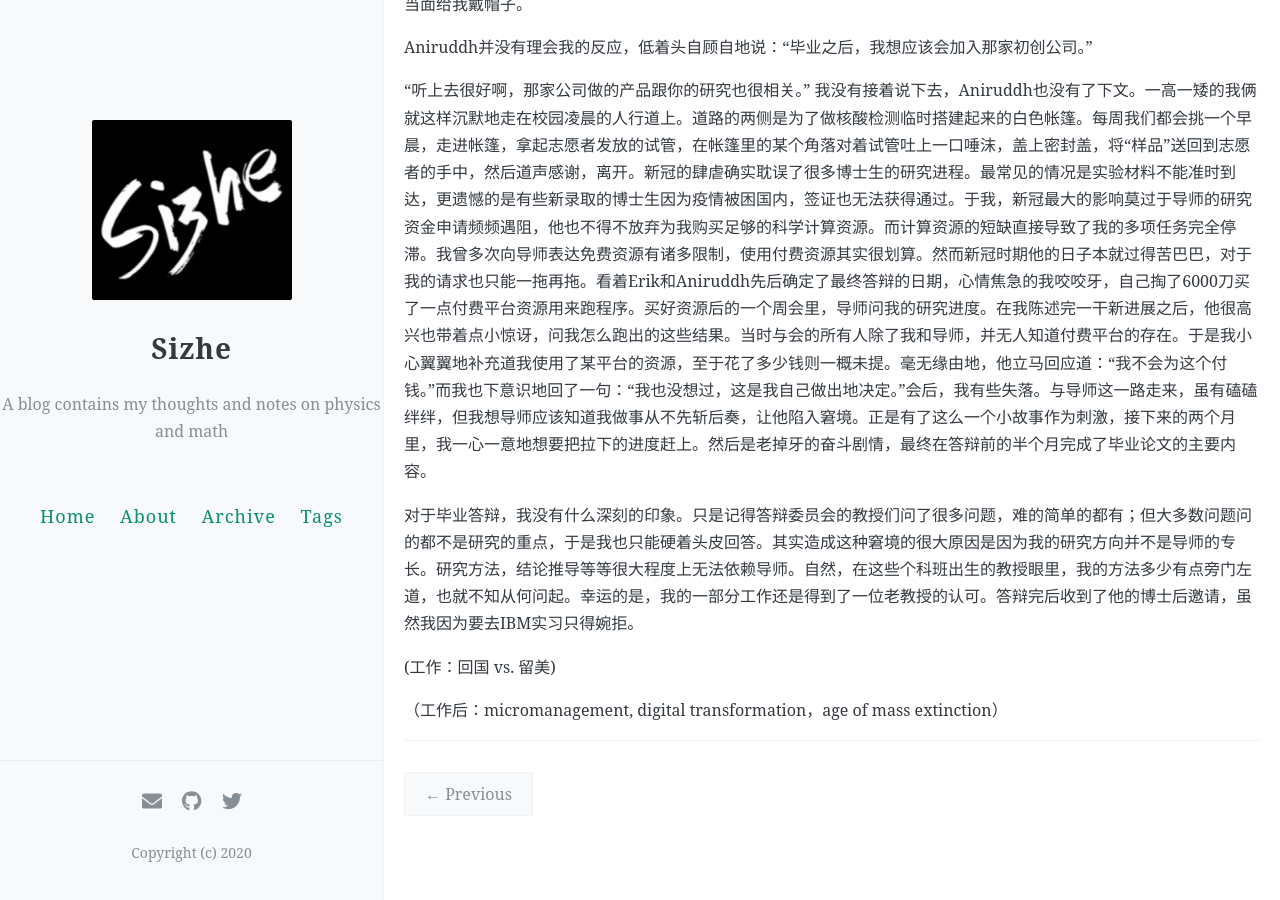
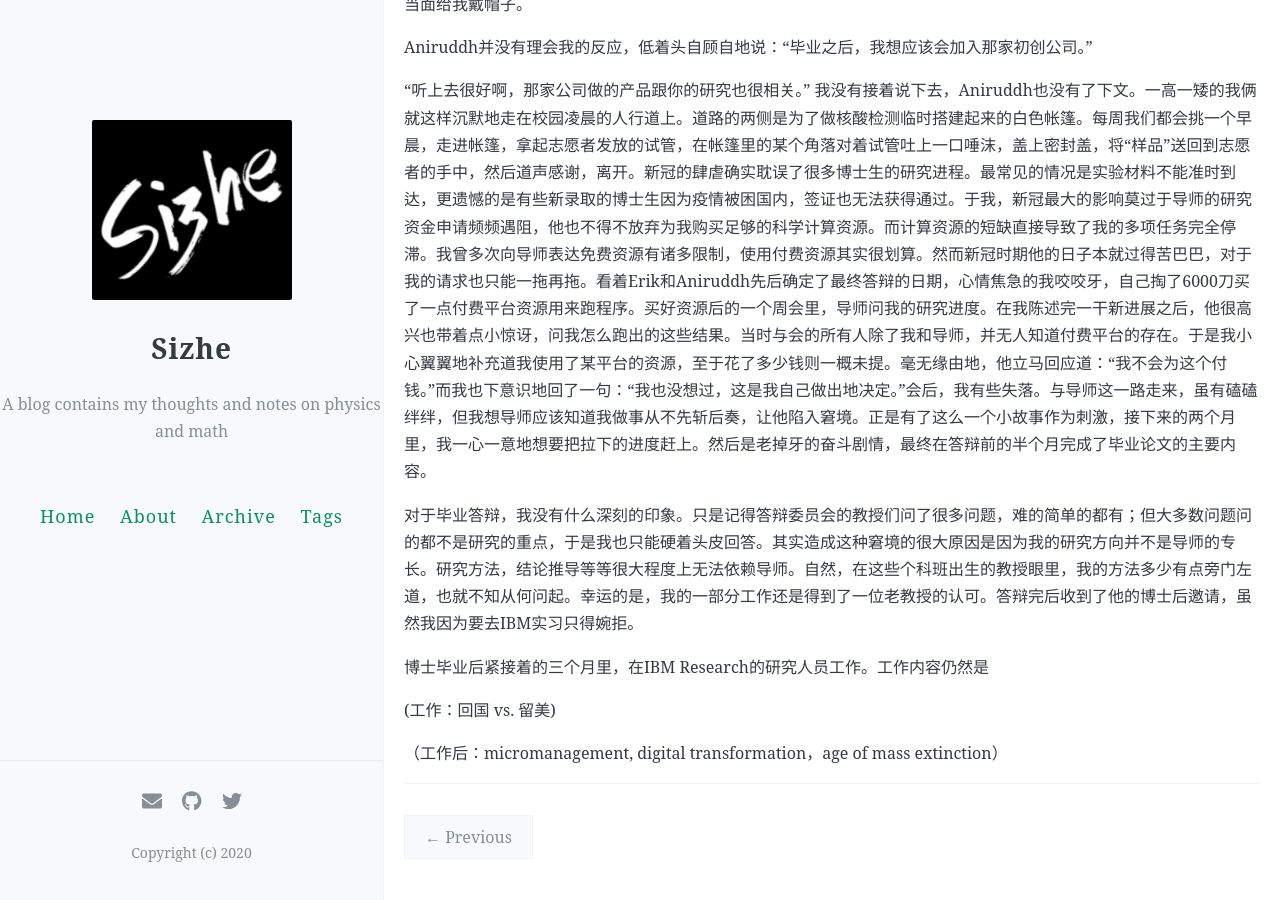
Before and after one commit to Lonitch/Lonitch.github.io, a Jekyll site: the page built from _posts/2021-12-24-loving-you-my-way.md, in a window 1280 px wide and 900 px high, scrolled down 3016 px. Built offline with Jekyll 4.4.1, drawn with Linux system fonts in a browser that asks for light colours; comment, search, counter and statistics services are not loaded; before the commit the page ends 3872 px from its top, so only the background shows below that.

Commit message:
Update 2021-12-24-loving-you-my-way.md

```diff
--- a/_posts/2021-12-24-loving-you-my-way.md
+++ b/_posts/2021-12-24-loving-you-my-way.md
@@ -73,6 +73,8 @@ Aniruddh并没有理会我的反应，低着头自顾自地说：“毕业之后
 
 对于毕业答辩，我没有什么深刻的印象。只是记得答辩委员会的教授们问了很多问题，难的简单的都有；但大多数问题问的都不是研究的重点，于是我也只能硬着头皮回答。其实造成这种窘境的很大原因是因为我的研究方向并不是导师的专长。研究方法，结论推导等等很大程度上无法依赖导师。自然，在这些个科班出生的教授眼里，我的方法多少有点旁门左道，也就不知从何问起。幸运的是，我的一部分工作还是得到了一位老教授的认可。答辩完后收到了他的博士后邀请，虽然我因为要去IBM实习只得婉拒。
 
+博士毕业后紧接着的三个月里，在IBM Research的研究人员工作。工作内容仍然是
+
 
 (工作：回国 vs. 留美)
 
```
